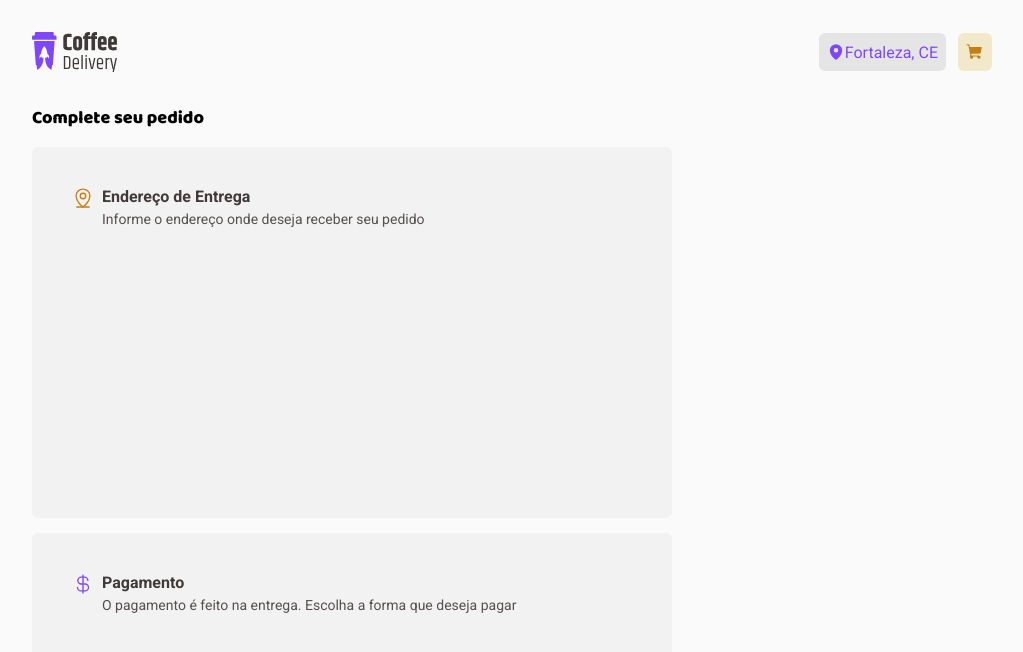
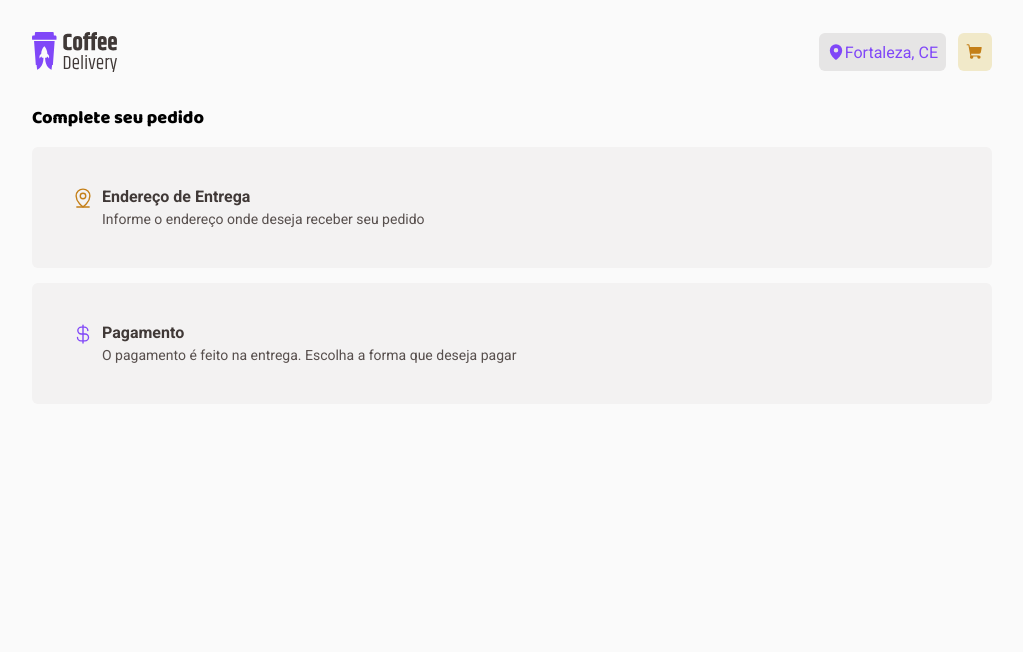
Before and after one commit to gabriel-78/challange_02_coffee_delivery, a React (Vite) app: page /checkout in a window 1280 px wide. Shown: the top 652 px of the page, without its empty margins (128-1151 px from the left). Built offline with nearby package versions, Linux system fonts and the light colour scheme.

Commit message:
FEAT: Create default card

```diff
--- /dev/null
+++ b/src/components/Card/index.tsx
@@ -0,0 +1,11 @@
+import { FC } from 'react'
+import * as S from './styles'
+import { CardProps } from './types'
+
+export const Card: FC<CardProps> = ({ children, variant, size, width }) => {
+  return (
+    <S.Container size={size} variant={variant} width={width}>
+      {children}
+    </S.Container>
+  )
+}
--- /dev/null
+++ b/src/components/Card/styles.ts
@@ -0,0 +1,35 @@
+import styled, { css } from 'styled-components'
+import { CardSize, CardVariant } from './types'
+
+export const CARD_SIZE = {
+  small: css`
+    padding: 20px;
+  `,
+  medium: css`
+    padding: 40px;
+  `,
+} as const
+
+export const CARD_VARIANT = {
+  default: css`
+    border-radius: 6px;
+  `,
+  curve: css`
+    border-radius: 6px 36px;
+  `,
+} as const
+
+export const Container = styled.div<{
+  size: CardSize
+  variant: CardVariant
+  width: string
+}>`
+  background: ${({ theme: { colors } }) => colors.base.card};
+  display: flex;
+  flex-direction: column;
+  gap: 32px;
+  width: ${({ width }) => width};
+
+  ${({ size }) => CARD_SIZE[size]};
+  ${({ variant }) => CARD_VARIANT[variant]}
+`
--- /dev/null
+++ b/src/components/Card/types.ts
@@ -0,0 +1,12 @@
+import { ReactElement } from 'react'
+import { CARD_SIZE, CARD_VARIANT } from './styles'
+
+export type CardSize = keyof typeof CARD_SIZE
+export type CardVariant = keyof typeof CARD_VARIANT
+
+export interface CardProps {
+  size: CardSize
+  variant: CardVariant
+  width: string
+  children: ReactElement
+}
--- a/src/pages/Checkout/index.tsx
+++ b/src/pages/Checkout/index.tsx
@@ -1,6 +1,7 @@
 import { CurrencyDollar, MapPinLine } from 'phosphor-react'
 import { useTheme } from 'styled-components'
 import * as S from './styles'
+import { Card } from '../../components/Card'
 
 export const Checkout = () => {
   const { colors } = useTheme()
@@ -9,7 +10,7 @@ export const Checkout = () => {
     <S.Container>
       <S.BoxTitle>Complete seu pedido</S.BoxTitle>
 
-      <S.Box>
+      <Card size="medium" variant="default" width="100%">
         <S.TextContainer>
           <MapPinLine weight="regular" size={22} />
 
@@ -19,9 +20,9 @@ export const Checkout = () => {
             <span>Informe o endereço onde deseja receber seu pedido</span>
           </S.TextBox>
         </S.TextContainer>
-      </S.Box>
+      </Card>
 
-      <S.Box>
+      <Card size="medium" variant="default" width="100%">
         <S.TextContainer>
           <CurrencyDollar
             weight="regular"
@@ -37,7 +38,7 @@ export const Checkout = () => {
             </span>
           </S.TextBox>
         </S.TextContainer>
-      </S.Box>
+      </Card>
     </S.Container>
   )
 }
```
